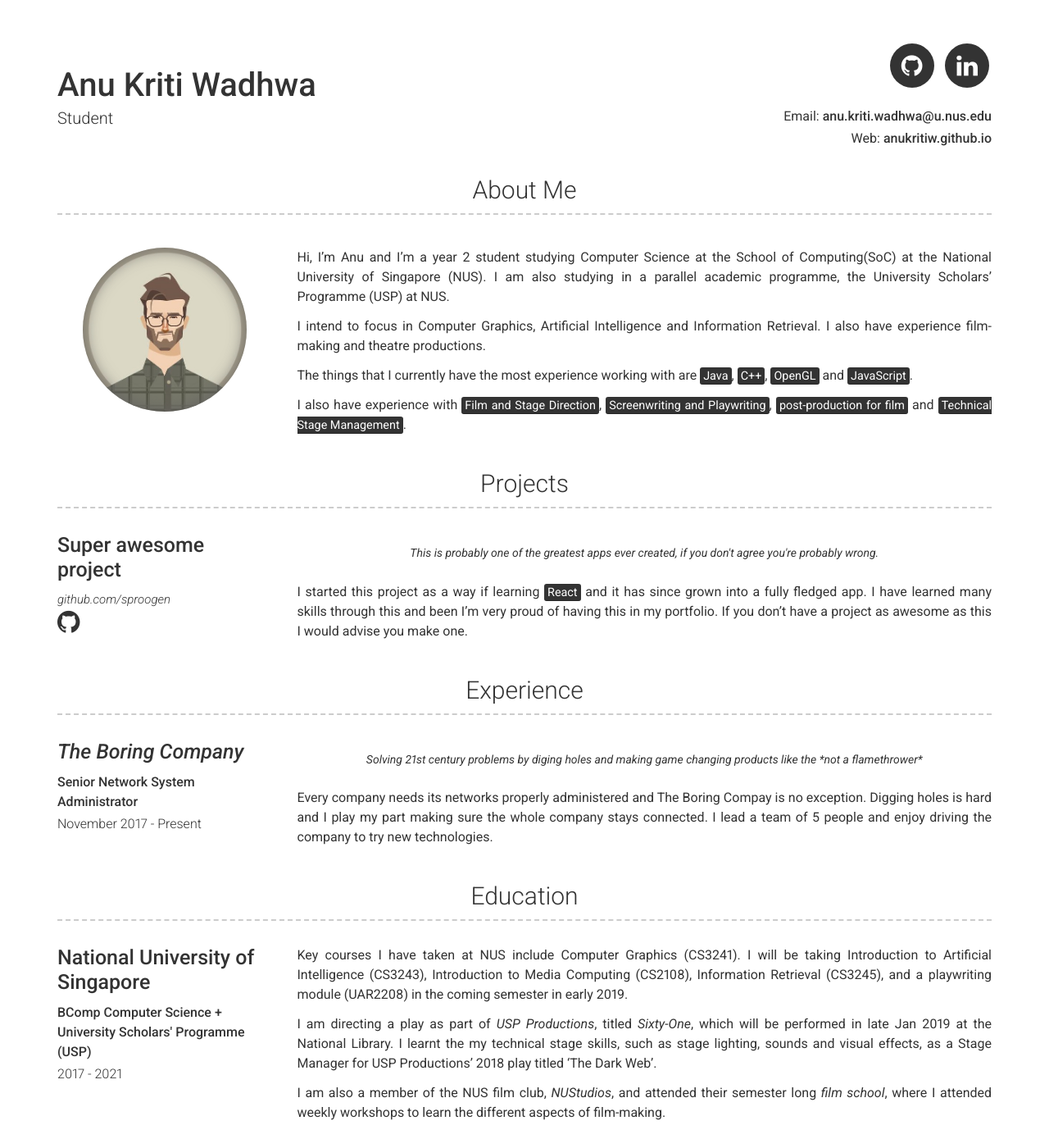
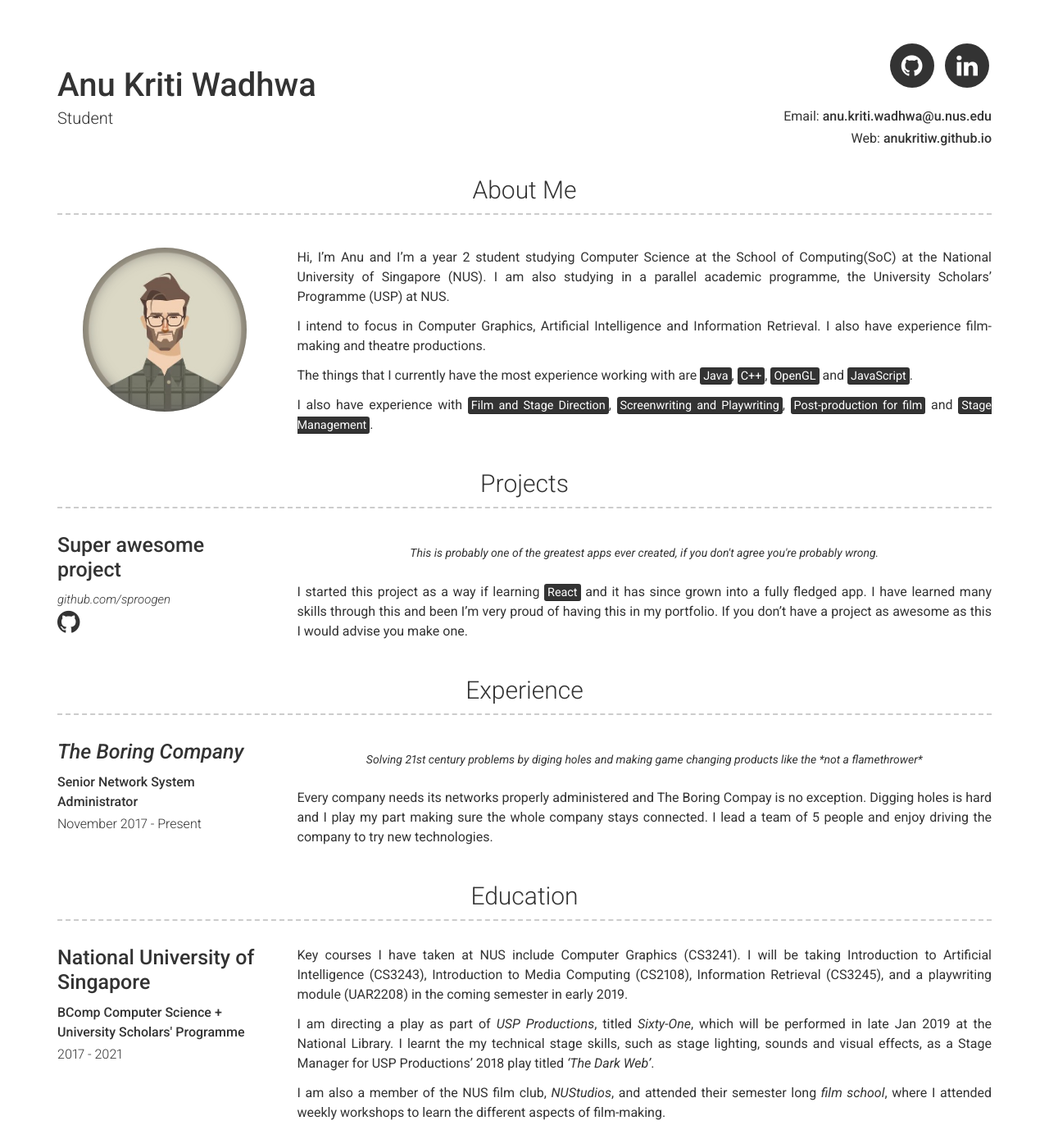
Before and after one commit to AnuKritiW/modern-resume-theme-site, a Jekyll site: the page built from index.md, in a window 1280 px wide and 1400 px high. Shown: the whole window at 82% size. Built offline with Jekyll 4.4.1, drawn with Linux system fonts in a browser that asks for light colours; some of the changed text lies outside the part shown.

Commit message:
edited default.html

```diff
--- a/_config.yml
+++ b/_config.yml
@@ -37,8 +37,8 @@ about_content: | # this will include new lines to allow paragraphs
   I also have experience with
   <mark>Film and Stage Direction</mark>,
   <mark>Screenwriting and Playwriting</mark>,
-  <mark>post-production for film</mark> and
-  <mark>Technical Stage Management</mark>.
+  <mark>Post-production for film</mark> and
+  <mark>Stage Management</mark>.
 
 # Projects Section
 # projects_title: Projects
--- a/_data/education.yml
+++ b/_data/education.yml
@@ -1,11 +1,11 @@
 - name: National University of Singapore
   dates: 2017 - 2021
-  qualification: BComp Computer Science + University Scholars' Programme (USP)
+  qualification: BComp Computer Science + University Scholars' Programme
 #  quote: >
 #    Established in 1636, Harvard is the oldest higher education institution in the United States, and is widely regarded in terms of its influence, reputation, and academic pedigree as a leading university in not just the US but also the world.
   description: | # this will include new lines to allow paragraphs
    Key courses I have taken at NUS include Computer Graphics (CS3241). I will be taking Introduction to Artificial Intelligence (CS3243), Introduction to Media Computing (CS2108), Information Retrieval (CS3245), and a playwriting module (UAR2208) in the coming semester in early 2019.
 
-    I am directing a play as part of *USP Productions*, titled *Sixty-One*, which will be performed in late Jan 2019 at the National Library. I learnt the my technical stage skills, such as stage lighting, sounds and visual effects, as a Stage Manager for USP Productions' 2018 play titled 'The Dark Web'.
+    I am directing a play as part of *USP Productions*, titled *Sixty-One*, which will be performed in late Jan 2019 at the National Library. I learnt the my technical stage skills, such as stage lighting, sounds and visual effects, as a Stage Manager for USP Productions' 2018 play titled *'The Dark Web'*.
 
    I am also a member of the NUS film club, *NUStudios*, and attended their semester long *film school*, where I attended weekly workshops to learn the different aspects of film-making.
--- a/_layouts/default.html
+++ b/_layouts/default.html
@@ -24,16 +24,16 @@
                 {%- include education.html -%}
             {%- endif -%}
 
-            {%- if site.data.portfolio.size > 0 -%}
+            <!-- {%- if site.data.portfolio.size > 0 -%} -->
                 {%- include portfolio.html -%}
-            {%- endif -%}
+            <!-- {%- endif -%} -->
 
             {%- include more.html -%}
 
         </div>
     </main>
 
-    <!-- {%- include footer.html -%} -->
+    {%- include footer.html -%}
 
     <!-- <a href="https://github.com/sproogen/resume-theme" target="_blank">
       <img style="position: absolute; top: 0; right: 0; border: 0;" src="https://s3.amazonaws.com/github/ribbons/forkme_right_darkblue_121621.png"
```
Also changed, not shown: _test/_config.yml (deleted, +0 -66 lines), _test/_data/education.yml (deleted, +0 -13 lines), _test/_data/experience.yml (deleted, +0 -14 lines), _test/_data/projects.yml (deleted, +0 -12 lines), _test/images/travis.png (deleted).
